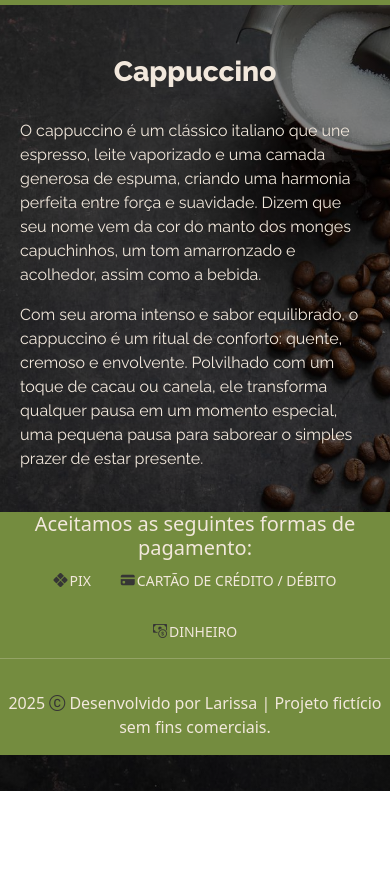
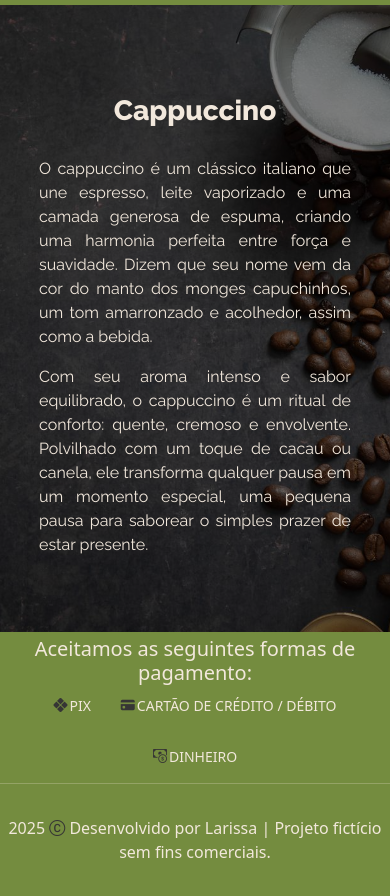
Before and after one commit to larimussoi/flordecafe, a plain HTML site: page produtos/cappuccino.html in a window 390 px wide. Shown: the part 53-949 px from the top of the page. Before the commit the page ends 844 px from the top, so only its background shows below. Drawn offline with nearby package versions, Linux system fonts and the light colour scheme; files whose address does not match are found by name.

Commit message:
Alterações mobile

```diff
--- a/produtos/cappuccino.html
+++ b/produtos/cappuccino.html
@@ -17,61 +17,58 @@
     <link rel="preconnect" href="https://fonts.gstatic.com" crossorigin>
     <link href="https://fonts.googleapis.com/css2?family=Raleway:wght@100..900&display=swap" rel="stylesheet">
   <style>
-    body{
+    body {
       width: 100%;
-      height: auto;
-      display: block;
+      min-height: 100vh;
+      height: 100%;
+      display: flex;
+      flex-direction: column;
+      justify-content: space-between;
       background:
         linear-gradient(rgba(0, 0, 0, 0.5), rgba(0, 0, 0, 0.5)),
-        url('../img/backgroundcappuccino.jpg') no-repeat center center fixed;
+        url('../img/backgroundcappuccino.jpg') no-repeat center center;
+      background-repeat: no-repeat;
       background-size: cover;
+      background-attachment: fixed;
       text-align: center;
+      margin: 0;
+      padding: 0;
     }
-    .cappuccino{
+
+    .cappuccino {
       color: #F2E8DC;
       font-family: "Raleway", sans-serif;
       text-align: justify;
-        padding: 10% 30% 10%;
+      padding: 10% 30%;
+      flex: 1;
     }
-    .titulo-cappuccino{
+
+    .titulo-cappuccino {
       font-size: 50px;
       font-weight: 800;
       margin-bottom: 30px;
+      text-align: center;
     }
 
     @media (max-width: 768px) {
-    .body {
-      width: 100%;
-      height: auto;
-      display: block;
-      background:
-        linear-gradient(rgba(0, 0, 0, 0.5), rgba(0, 0, 0, 0.5)),
-        url('../img/backgroundcappuccino.jpg') no-repeat center center fixed;
-      background-size: cover;
-      text-align: center;
-    }
-
       .cappuccino {
         padding: 15% 10%;
       }
 
       .titulo-cappuccino {
-      font-size: 32px;
-      text-align: center;
+        font-size: 36px;
       }
     }
 
     @media (max-width: 480px) {
-    .cappuccino {
-      padding: 20px;
-      text-align: left;
-    }
-
       .titulo-cappuccino {
         font-size: 28px;
         text-align: center;
       }
+
     }
+</style>
+
   </style>
 </head>
 
```
Lines whose indentation alone changed are shown as unchanged.
